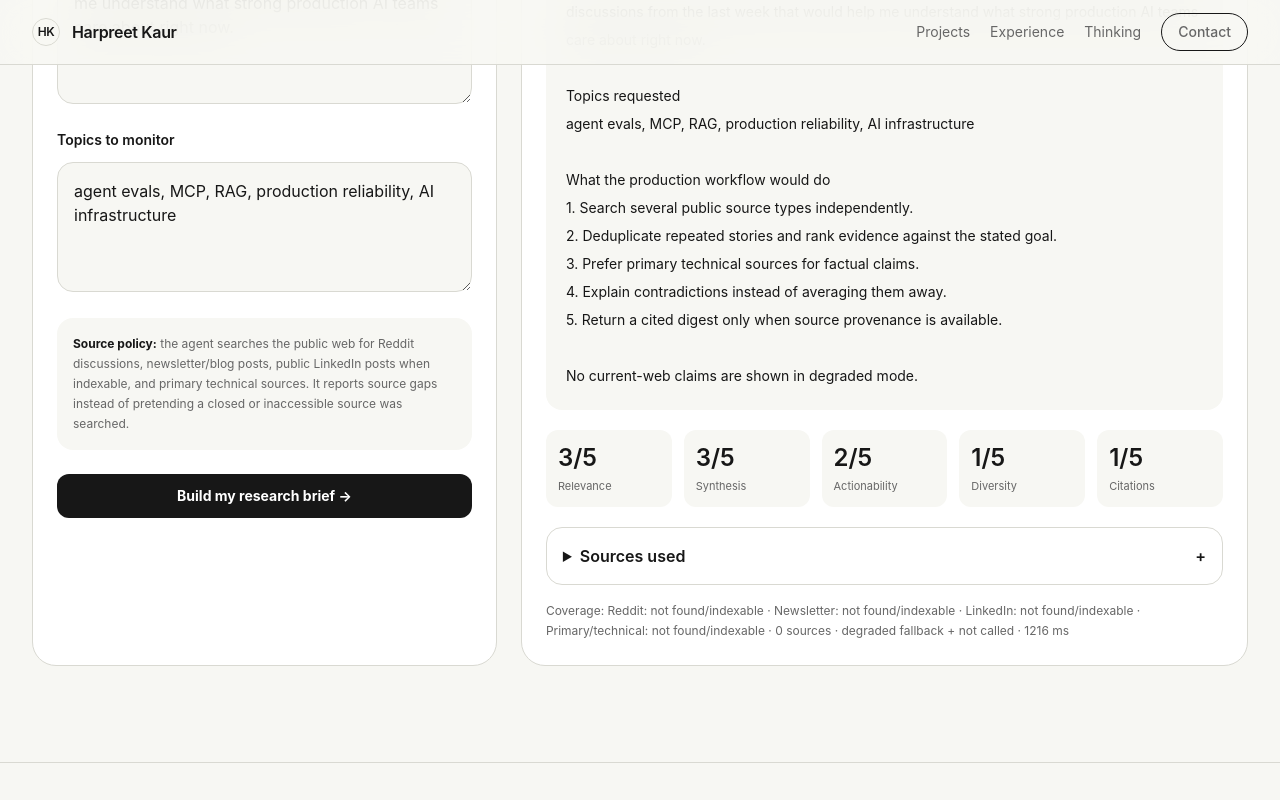
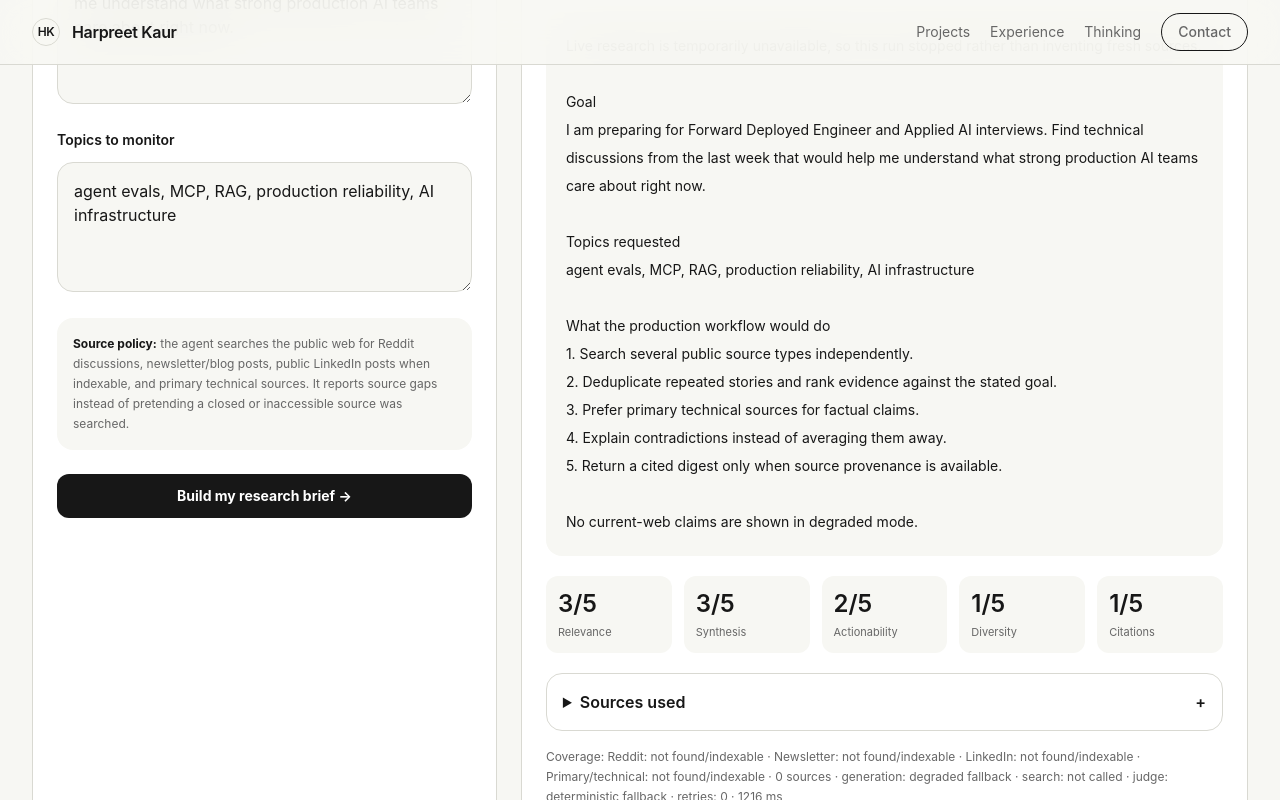
Before and after one commit to hkaur2001/harpreet_portfolio, a Next.js app: page /projects/research-agent in a window 1280 px wide. Both pictures are taken after a click on the button "Build my research brief →". Shown: the part 1207-2007 px from the top of the page. Built offline with nearby package versions, Linux system fonts and the light colour scheme; no server answers.

Commit message:
Show SignalBrief degraded-mode status clearly

```diff
--- a/components/research-agent-demo.tsx
+++ b/components/research-agent-demo.tsx
@@ -7,7 +7,7 @@ type ResearchResult = {
   sources: Array<{ title: string; url: string; sourceType: string }>;
   evaluation: { relevance: number; synthesis: number; actionability: number; sourceDiversity: number; citationCoverage: number; notes: string };
   coverage: string[];
-  metrics: { model: string; searchTool: string; latencyMs: number; sourceCount: number };
+  metrics: { model: string; searchTool: string; judge: string; providerRetries: number; degraded: boolean; degradedReasons: string[]; latencyMs: number; sourceCount: number };
 };
 
 export function ResearchAgentDemo() {
@@ -39,16 +39,17 @@ export function ResearchAgentDemo() {
         <textarea id="topics" value={topics} onChange={(e) => setTopics(e.target.value)} rows={4} className="mt-3 w-full rounded-2xl border border-[var(--line)] bg-[var(--bg)] p-4 text-sm outline-none focus:border-[var(--ink)]" />
         <div className="mt-5 rounded-2xl bg-[var(--bg)] p-4 text-xs leading-5 text-[var(--muted)]"><strong className="text-[var(--ink)]">Source policy:</strong> the agent searches the public web for Reddit discussions, newsletter/blog posts, public LinkedIn posts when indexable, and primary technical sources. It reports source gaps instead of pretending a closed or inaccessible source was searched.</div>
         <button onClick={run} disabled={loading} className="btn-primary mt-6 w-full rounded-full px-5 disabled:opacity-60">{loading ? "Researching sources…" : "Build my research brief →"}</button>
-        {error && <p className="mt-4 text-sm text-red-600">{error}</p>}
+        {error && <p className="mt-4 rounded-xl bg-red-50 p-3 text-sm text-red-700">{error}</p>}
       </div>
 
       <div className="rounded-3xl border border-[var(--line)] bg-[var(--surface)] p-6">
         {!result ? <div className="grid min-h-[520px] place-items-center text-center"><div><p className="text-lg font-semibold">The goal controls what counts as useful.</p><p className="mt-3 max-w-lg text-sm leading-6 text-[var(--muted)]">A general trend summary is easy. This agent is evaluated on whether it finds evidence that is specifically useful for the professional goal you gave it.</p></div></div> : <div>
+          {result.metrics.degraded && <div className="mb-5 rounded-2xl border border-amber-300 bg-amber-50 p-4 text-sm text-amber-950"><p className="font-semibold">Live research was unavailable, so this run degraded safely.</p><ul className="mt-2 list-disc space-y-1 pl-5 text-xs leading-5">{result.metrics.degradedReasons.map((reason) => <li key={reason}>{reason}</li>)}</ul><p className="mt-2 text-xs">No fresh-web claims are invented in this mode.</p></div>}
           <p className="font-mono text-xs uppercase tracking-[0.14em] text-[var(--signal)]">Personalized digest</p>
           <div className="mt-4 whitespace-pre-wrap rounded-2xl bg-[var(--bg)] p-5 text-sm leading-7">{result.digest}</div>
           <div className="mt-5 grid grid-cols-2 gap-3 sm:grid-cols-5">{[["Relevance", result.evaluation.relevance], ["Synthesis", result.evaluation.synthesis], ["Actionability", result.evaluation.actionability], ["Diversity", result.evaluation.sourceDiversity], ["Citations", result.evaluation.citationCoverage]].map(([label, value]) => <div key={String(label)} className="rounded-xl bg-[var(--bg)] p-3"><p className="text-2xl font-semibold">{value}/5</p><p className="mt-1 text-[11px] text-[var(--muted)]">{label}</p></div>)}</div>
-          <details className="mt-5 rounded-2xl border border-[var(--line)] p-4"><summary className="cursor-pointer font-semibold">Sources used <span className="float-right">+</span></summary><div className="mt-4 space-y-2">{result.sources.map((source) => <a key={source.url} href={source.url} target="_blank" rel="noreferrer" className="block rounded-xl bg-[var(--bg)] p-3 text-sm hover:underline"><span className="mr-2 font-mono text-[10px] uppercase text-[var(--signal)]">{source.sourceType}</span>{source.title || source.url}</a>)}</div></details>
-          <p className="mt-4 text-xs leading-5 text-[var(--muted)]">Coverage: {result.coverage.join(" · ")} · {result.metrics.sourceCount} sources · {result.metrics.model} + {result.metrics.searchTool} · {result.metrics.latencyMs} ms</p>
+          <details className="mt-5 rounded-2xl border border-[var(--line)] p-4"><summary className="cursor-pointer font-semibold">Sources used <span className="float-right">+</span></summary><div className="mt-4 space-y-2">{result.sources.length ? result.sources.map((source) => <a key={source.url} href={source.url} target="_blank" rel="noreferrer" className="block rounded-xl bg-[var(--bg)] p-3 text-sm hover:underline"><span className="mr-2 font-mono text-[10px] uppercase text-[var(--signal)]">{source.sourceType}</span>{source.title || source.url}</a>) : <p className="text-sm text-[var(--muted)]">No live sources were returned in this run.</p>}</div></details>
+          <p className="mt-4 text-xs leading-5 text-[var(--muted)]">Coverage: {result.coverage.join(" · ")} · {result.metrics.sourceCount} sources · generation: {result.metrics.model} · search: {result.metrics.searchTool} · judge: {result.metrics.judge} · retries: {result.metrics.providerRetries} · {result.metrics.latencyMs} ms</p>
         </div>}
       </div>
     </div>
```
